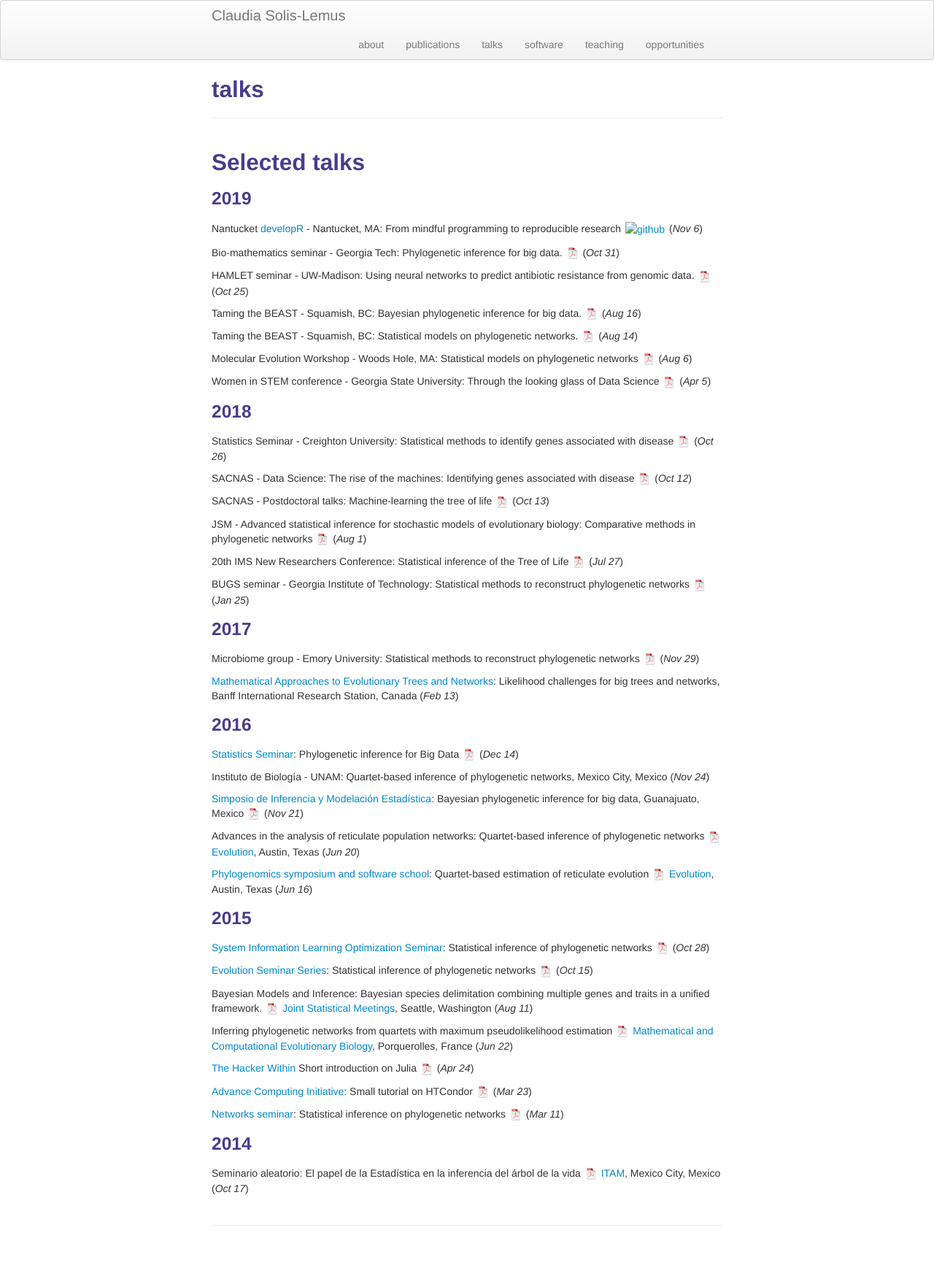
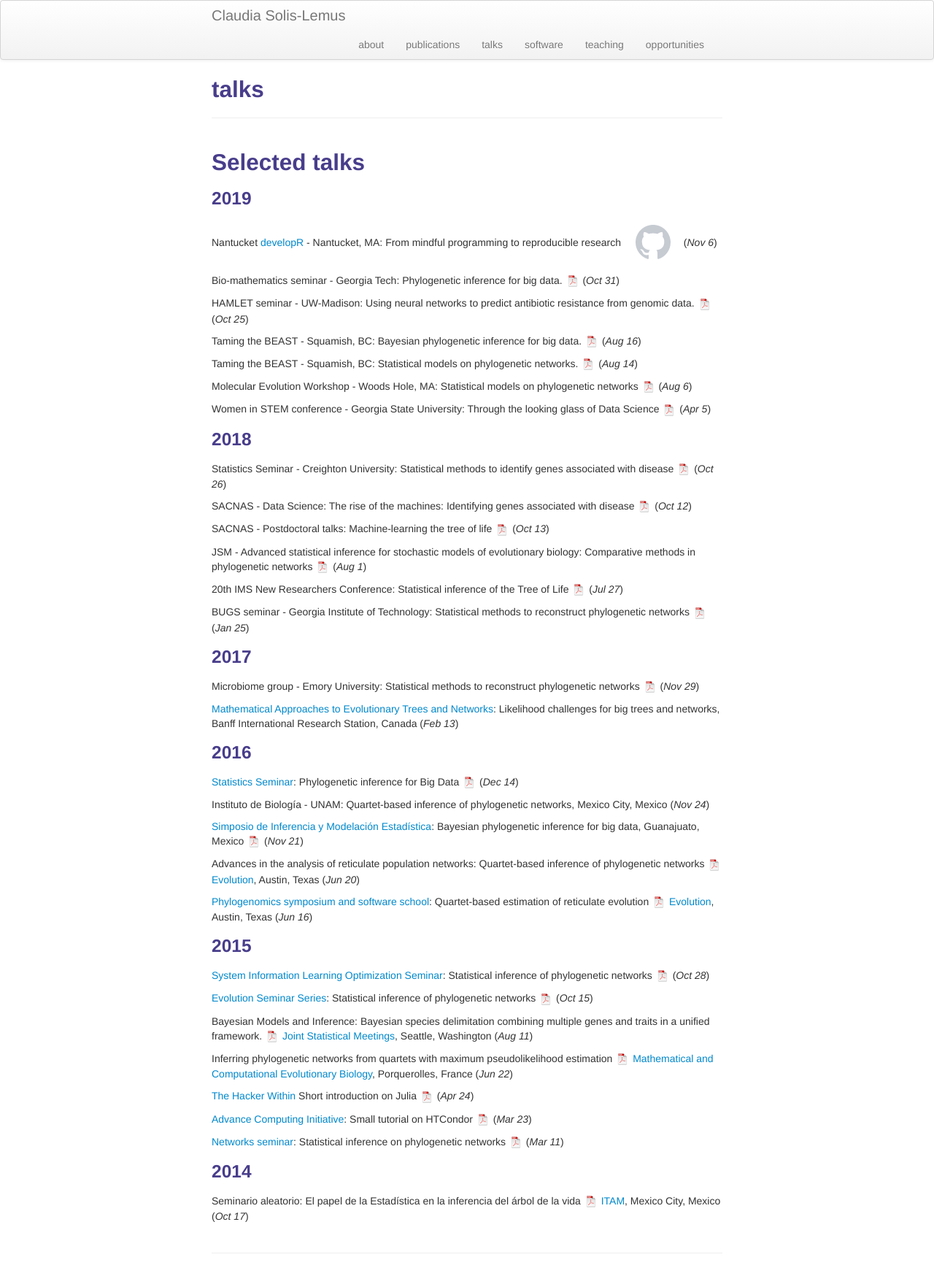
Before and after one commit to crsl4/crsl4.github.io, a Jekyll site: the page built from pages/talks.md, in a window 1280 px wide. Shown: the whole page at 73% size. Built offline with Jekyll 4.4.1, drawn with Linux system fonts in a browser that asks for light colours; before the commit the page ends 1710 px from its top, so only the background shows below that.

Commit message:
added github icon

```diff
--- a/pages/talks.md
+++ b/pages/talks.md
@@ -8,7 +8,7 @@ description: Claudia Solis-Lemus' talks
 
 ### 2019
 
-Nantucket [developR](https://github.com/NantucketDevelopeR/2019Workshop) - Nantucket, MA: From mindful programming to reproducible research [![github](github.png)](https://github.com/crsl4/mindful-programming)
+Nantucket [developR](https://github.com/NantucketDevelopeR/2019Workshop) - Nantucket, MA: From mindful programming to reproducible research [![github](icons16/github.png)](https://github.com/crsl4/mindful-programming)
 (_Nov 6_)
 
 Bio-mathematics seminar - Georgia Tech: Phylogenetic inference for big data.
```
